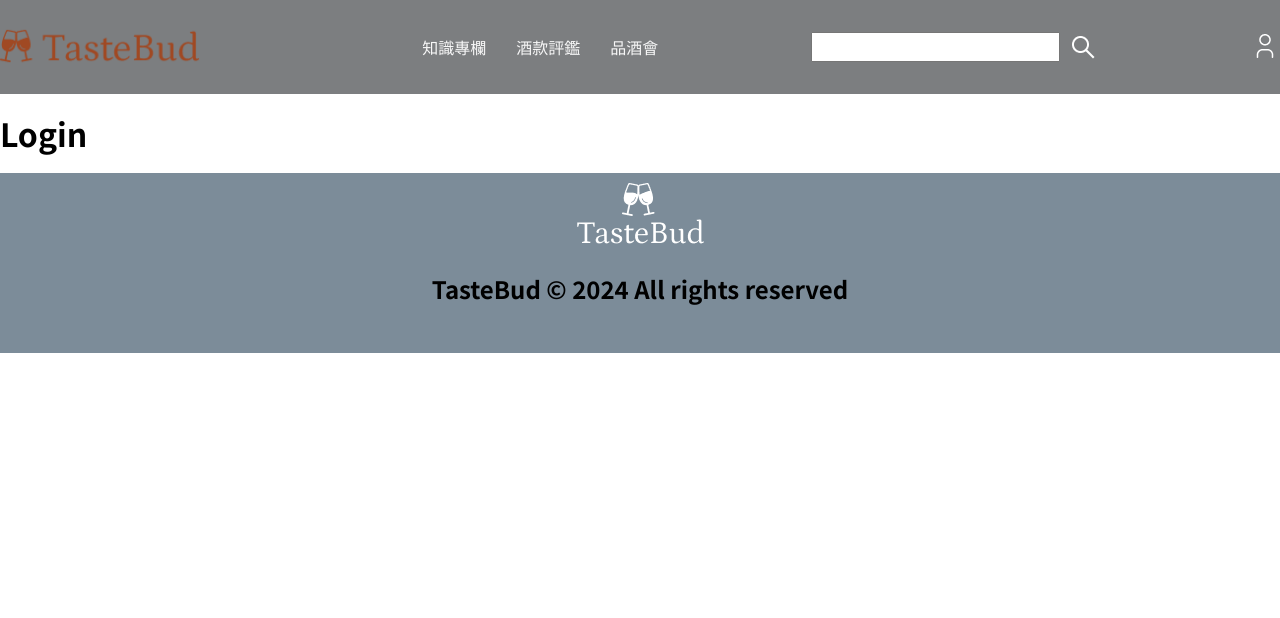
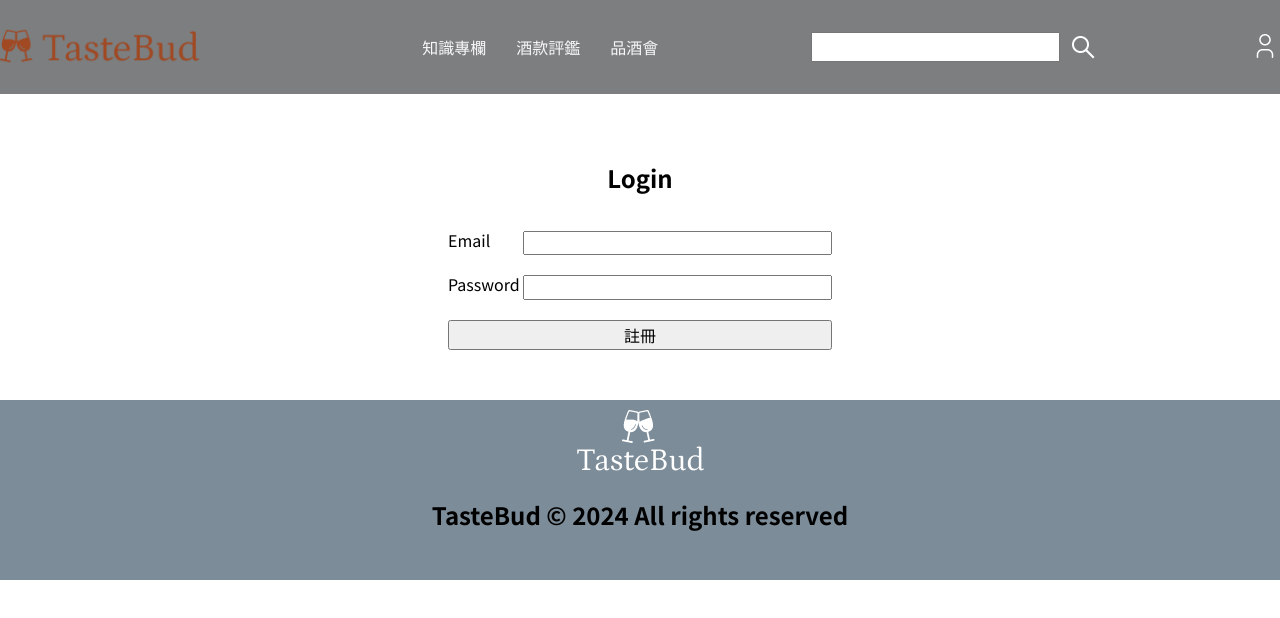
Before and after one commit to Tesiadyn/TasteBud, a React (Vite) app: page /login in a window 1280 px wide. Shown: the top 618 px of the page. Built offline with nearby package versions, Linux system fonts and the light colour scheme.

Commit message:
feat(login): added login page with basic layout

```diff
--- a/src/pages/Login/Login.tsx
+++ b/src/pages/Login/Login.tsx
@@ -1,5 +1,36 @@
+import {
+  Container,
+  Wrapper,
+  LoginSection,
+  LoginSectionTitle,
+  InputDiv,
+  LoginForm,
+  EmailInput,
+  InputLabel,
+  PasswordInput,
+  LoginButton,
+} from "./LoginStyle";
 const Login = () => {
-    return <h1>Login</h1>;
-  };
+  return (
+    <Container>
+      <Wrapper>
+        <LoginSection>
+          <LoginSectionTitle>Login</LoginSectionTitle>
+          <LoginForm>
+            <InputDiv>
+              <InputLabel>Email</InputLabel>
+              <EmailInput />
+            </InputDiv>
+            <InputDiv>
+              <InputLabel>Password</InputLabel>
+              <PasswordInput />
+            </InputDiv>
+            <LoginButton>註冊</LoginButton>
+          </LoginForm>
+        </LoginSection>
+      </Wrapper>
+    </Container>
+  );
+};
 
-  export default Login;
+export default Login;
--- /dev/null
+++ b/src/pages/Login/LoginStyle.tsx
@@ -0,0 +1,38 @@
+import styled from "styled-components";
+
+export const Container = styled.div`
+  width: 100%;
+`;
+export const Wrapper = styled.div`
+  width: 1280px;
+  margin: 0 auto;
+`;
+export const LoginSection = styled.section`
+  width: 100%;
+  margin: 50px 0;
+  display: flex;
+  flex-direction: column;
+  align-items: center;
+`;
+export const LoginSectionTitle = styled.h2``;
+export const InputDiv = styled.div`
+  display: flex;
+  margin: 20px 0;
+`;
+export const LoginForm = styled.form`
+  width: 30%;
+`;
+export const EmailInput = styled.input`
+  width: 80%;
+`;
+export const InputLabel = styled.label`
+  width: 20%;
+`;
+export const PasswordInput = styled.input`
+  width: 80%;
+`;
+export const LoginButton = styled.button`
+  width: 100%;
+  height: 30px;
+  text-align: center;
+`;
```
